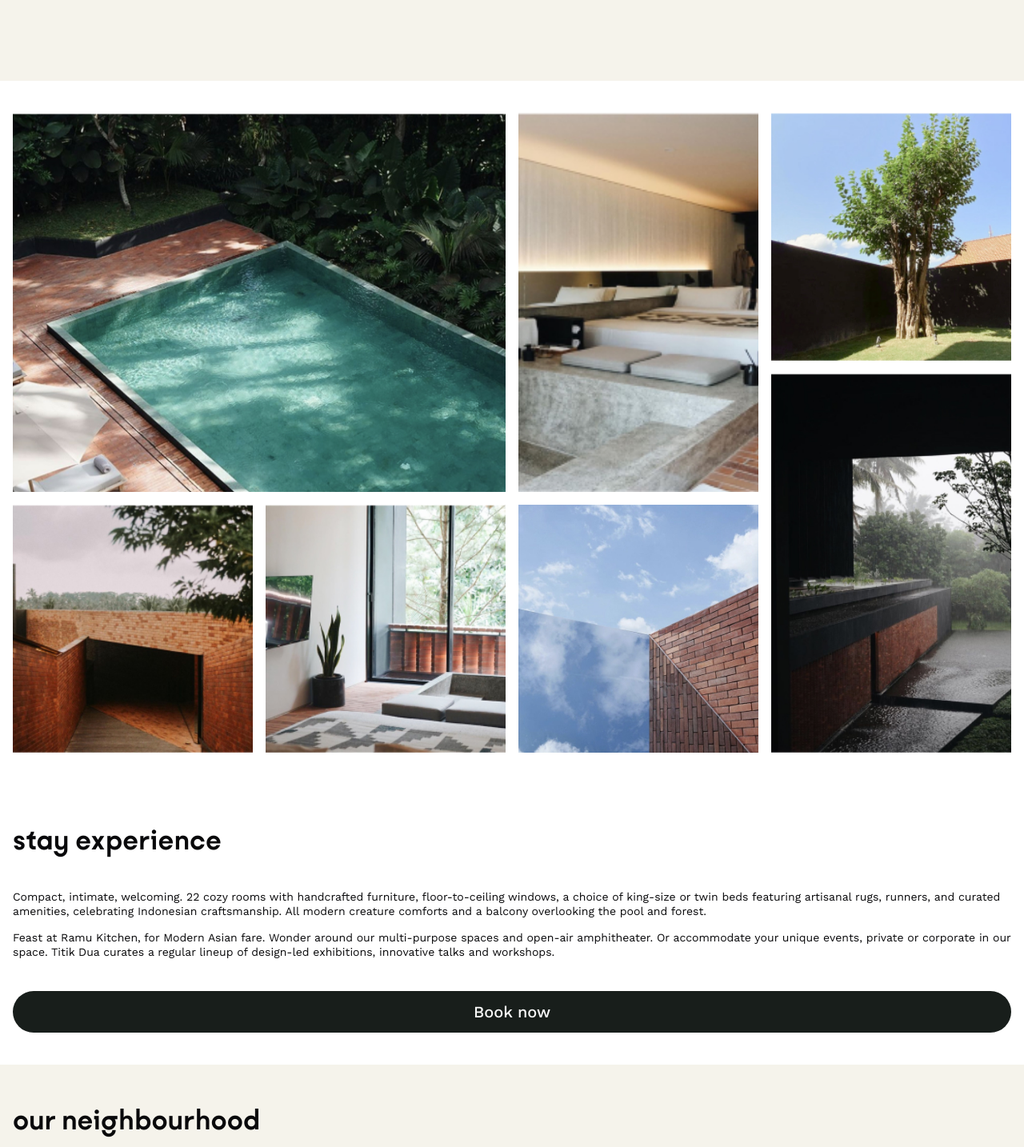
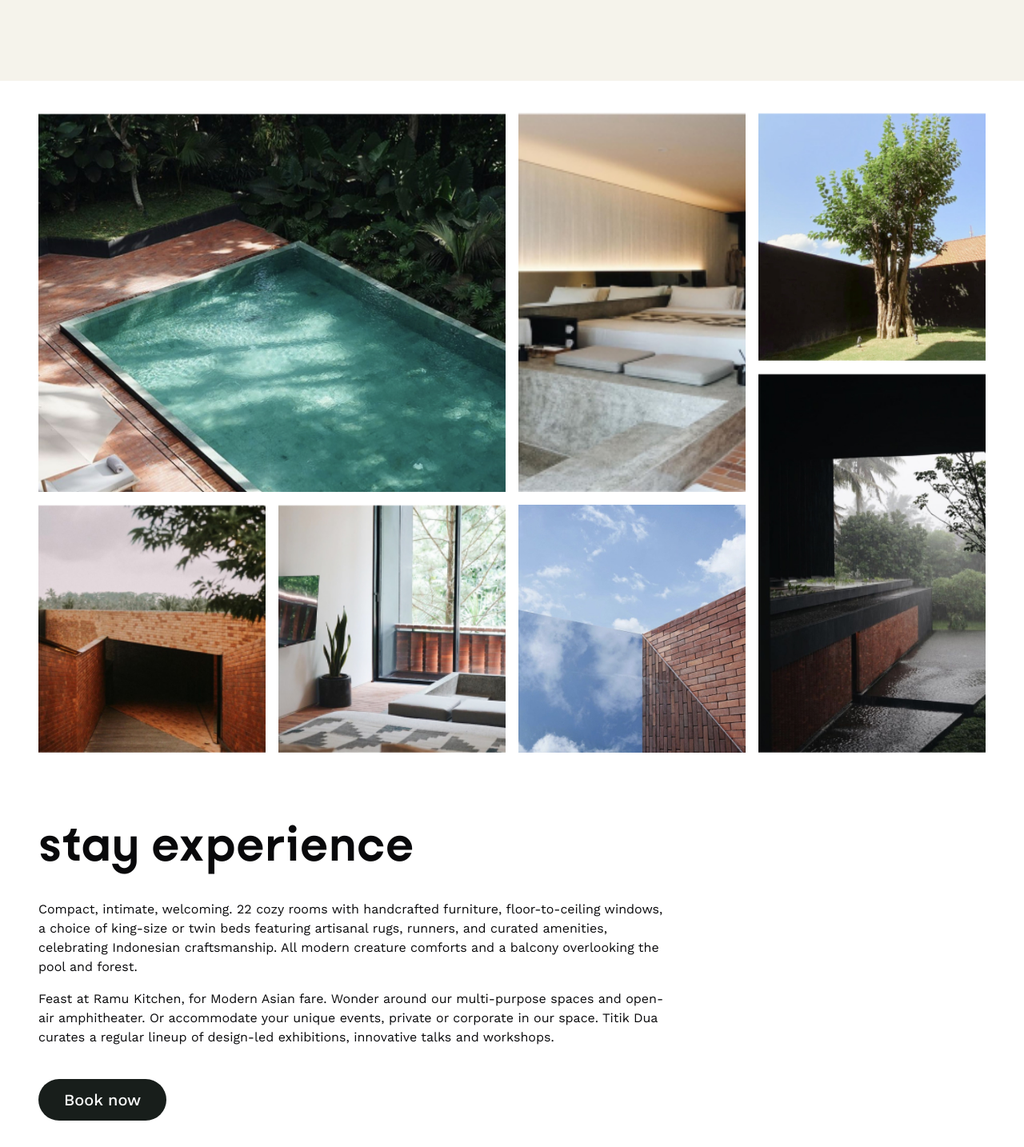
Before and after one commit to arvindeva/titik-dua, a Next.js app: page /about in a window 1280 px wide. Shown: the part 376-1810 px from the top of the page at 80% size. Built offline with nearby package versions, Linux system fonts and the light colour scheme.

Commit message:
Stay experience mobile

```diff
--- a/components/about/image-grid.tsx
+++ b/components/about/image-grid.tsx
@@ -82,7 +82,7 @@ export default function ImageGrid() {
         </div>
       </section>
 
-      <section className="hidden xl:block px-4 py-10">
+      <section className="hidden xl:block px-12 py-10">
         <div className="grid grid-rows-5 grid-flow-col gap-4 h-[650px] xl:h-[800px]">
           <div className="row-span-3 col-span-2 bg-zinc-400 overflow-hidden">
             <div className="relative h-full w-full">
--- a/components/about/stay-experience.tsx
+++ b/components/about/stay-experience.tsx
@@ -4,11 +4,13 @@ import { Button } from "../ui/button";
 
 export default function StayExperience() {
   return (
-    <section className="py-10 px-4">
-      <h1 className={cn("text-[40px] font-bold mb-8", kobe.className)}>
+    <section className="py-10 px-4 lg:px-12">
+      <h1
+        className={cn("text-[40px] font-bold mb-8 lg:text-7xl", kobe.className)}
+      >
         stay experience
       </h1>
-      <div className="text-sm leading-tight flex flex-col gap-y-4 mb-10">
+      <div className="text-sm leading-tight flex flex-col gap-y-4 mb-10 lg:w-2/3 lg:text-base">
         <p className="">
           Compact, intimate, welcoming. 22 cozy rooms with handcrafted
           furniture, floor-to-ceiling windows, a choice of king-size or twin
@@ -24,7 +26,7 @@ export default function StayExperience() {
           workshops.
         </p>
       </div>
-      <Button className="w-full text-xl font-medium active:bg-td-white active:border-2 active:border-td-black active:text-td-black">
+      <Button className="w-full px-8 lg:w-auto text-xl font-medium active:bg-td-white active:border-2 active:border-td-black active:text-td-black">
         Book now
       </Button>
     </section>
```
